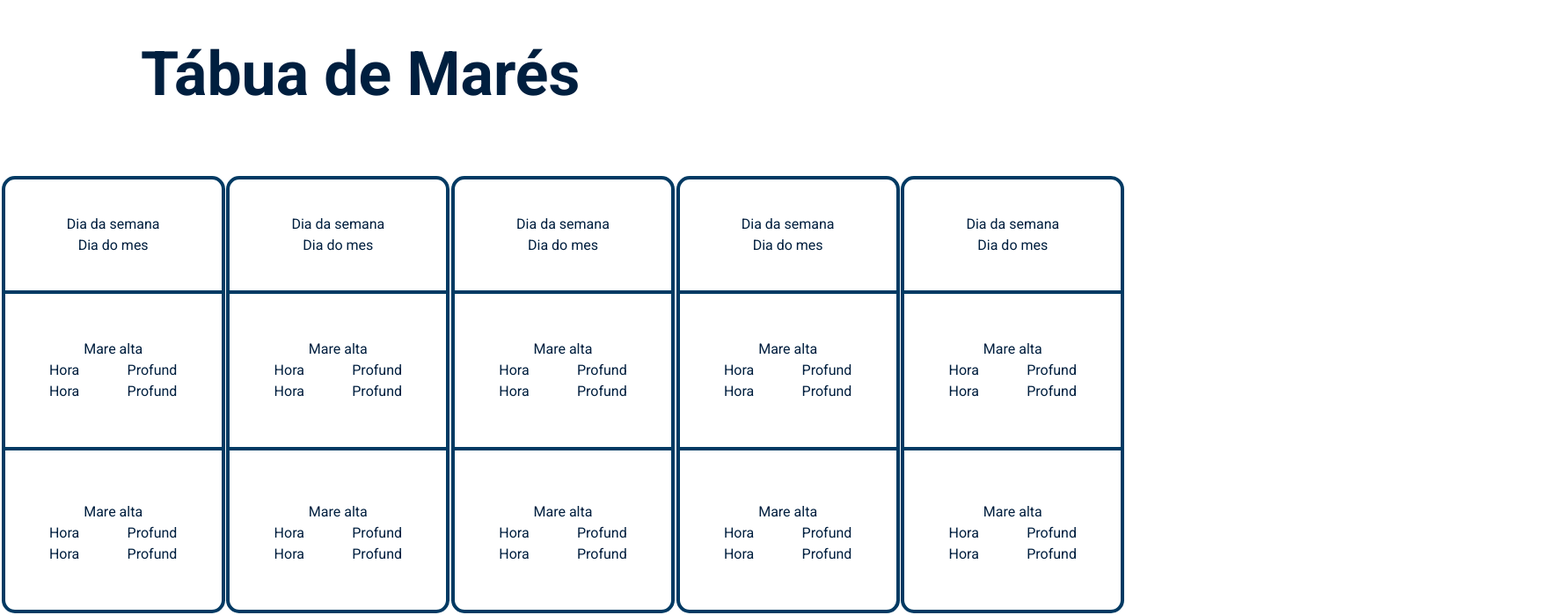
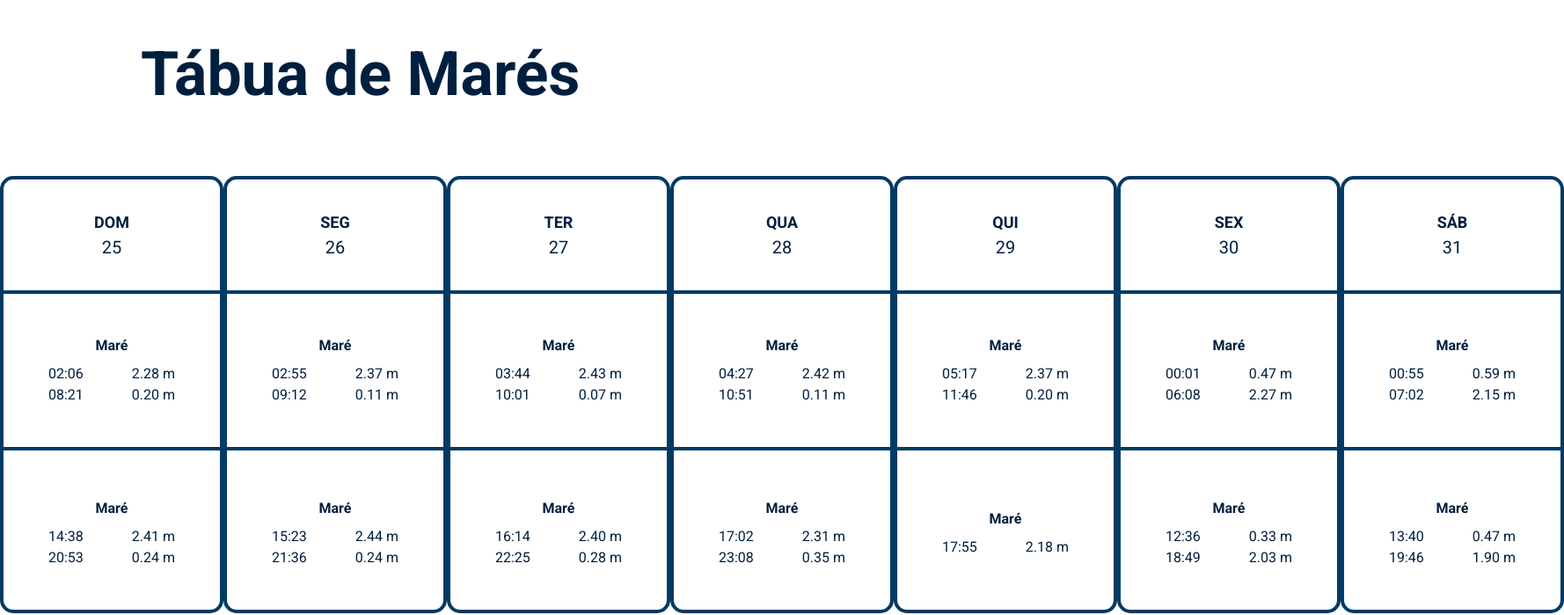
Before and after one commit to victorsimasdev/react-riseup, a React (Vite) app: page /tabua-de-mares in a window 1280 px wide. Shown: the part 80-779 px from the top of the page at 88% size, 1778 px wide, since content can reach past the window. Built offline with nearby package versions, Linux system fonts and the light colour scheme.

Commit message:
feat: Adicionado dados de maré via json.

```diff
--- a/src/components/CardTabelaMare.jsx
+++ b/src/components/CardTabelaMare.jsx
@@ -1,34 +1,33 @@
-export function CardTabelaMare() {
+export function CardTabelaMare({ dia, semana, mares }) {
+  const primeiraSessao = mares.slice(0, 2);
+  const segundaSessao = mares.slice(2, 4);
+
   return (
     <div className="border-4 h-[31.0625rem] w-[15.875rem] rounded-[15px] border-[var(--background-header)]">
       <div className="border-b-4 border-[var(--background-header)] h-[8.13rem] flex flex-col items-center justify-center">
-        <h1>Dia da semana</h1>
-        <h2>Dia do mes</h2>
+        <h1 className="font-bold text-lg">{semana}</h1>
+        <h2 className="text-xl">{dia}</h2>
       </div>
       <div className="border-b-4 border-[var(--background-header)] h-[11.12rem] flex flex-col items-center justify-center">
-        <h1>Mare alta</h1>
+        <h1 className="mb-2 font-semibold">Maré</h1>
         <div className="w-[15.875rem]">
-          <div className="flex justify-evenly">
-            <p>Hora</p> {/*Buscar dados na API*/}
-            <p>Profund</p> {/*Buscar dados na API*/}
-          </div>
-          <div className="flex justify-evenly">
-            <p>Hora</p> {/*Buscar dados na API*/}
-            <p>Profund</p> {/*Buscar dados na API*/}
-          </div>
+          {primeiraSessao.map((m, i) => (
+            <div key={i} className="flex justify-evenly">
+              <p>{m.hora}</p>
+              <p>{m.altura.toFixed(2)} m</p>
+            </div>
+          ))}
         </div>
       </div>
       <div className="h-[11.81rem] flex flex-col items-center justify-center">
-        <h1>Mare alta</h1>
+        <h1 className="mb-2 font-semibold">Maré</h1>
         <div className="w-[15.875rem]">
-          <div className="flex justify-evenly">
-            <p>Hora</p> {/*Buscar dados na API*/}
-            <p>Profund</p> {/*Buscar dados na API*/}
-          </div>
-          <div className="flex justify-evenly">
-            <p>Hora</p> {/*Buscar dados na API*/}
-            <p>Profund</p> {/*Buscar dados na API*/}
-          </div>
+          {segundaSessao.map((m, i) => (
+            <div key={i} className="flex justify-evenly">
+              <p>{m.hora}</p>
+              <p>{m.altura.toFixed(2)} m</p>
+            </div>
+          ))}
         </div>
       </div>
     </div>
--- a/src/pages/TabuaDeMaresPage.jsx
+++ b/src/pages/TabuaDeMaresPage.jsx
@@ -1,5 +1,78 @@
 import { CardTabelaMare } from '../components/CardTabelaMare';
 import { Header } from '../components/Header';
+
+
+const dadosMares = [
+  {
+    dia: 25,
+    semana: "DOM",
+    mares: [
+      { hora: "02:06", altura: 2.28 },
+      { hora: "08:21", altura: 0.20 },
+      { hora: "14:38", altura: 2.41 },
+      { hora: "20:53", altura: 0.24 }
+    ]
+  },
+  {
+    dia: 26,
+    semana: "SEG",
+    mares: [
+      { hora: "02:55", altura: 2.37 },
+      { hora: "09:12", altura: 0.11 },
+      { hora: "15:23", altura: 2.44 },
+      { hora: "21:36", altura: 0.24 }
+    ]
+  },
+  {
+    dia: 27,
+    semana: "TER",
+    mares: [
+      { hora: "03:44", altura: 2.43 },
+      { hora: "10:01", altura: 0.07 },
+      { hora: "16:14", altura: 2.40 },
+      { hora: "22:25", altura: 0.28 }
+    ]
+  },
+  {
+    dia: 28,
+    semana: "QUA",
+    mares: [
+      { hora: "04:27", altura: 2.42 },
+      { hora: "10:51", altura: 0.11 },
+      { hora: "17:02", altura: 2.31 },
+      { hora: "23:08", altura: 0.35 }
+    ]
+  },
+  {
+    dia: 29,
+    semana: "QUI",
+    mares: [
+      { hora: "05:17", altura: 2.37 },
+      { hora: "11:46", altura: 0.20 },
+      { hora: "17:55", altura: 2.18 }
+    ]
+  },
+  {
+    dia: 30,
+    semana: "SEX",
+    mares: [
+      { hora: "00:01", altura: 0.47 },
+      { hora: "06:08", altura: 2.27 },
+      { hora: "12:36", altura: 0.33 },
+      { hora: "18:49", altura: 2.03 }
+    ]
+  },
+  {
+    dia: 31,
+    semana: "SÁB",
+    mares: [
+      { hora: "00:55", altura: 0.59 },
+      { hora: "07:02", altura: 2.15 },
+      { hora: "13:40", altura: 0.47 },
+      { hora: "19:46", altura: 1.90 }
+    ]
+  }
+];
 
 function TabuaDeMaresPage(){
   return (
@@ -7,11 +80,14 @@ function TabuaDeMaresPage(){
       <Header/>
       <h1 className='text-[var(--text)] ml-40 pt-[130px] font-roboto text-[4.3575rem] not-italic font-bold leading-none'>Tábua de Marés</h1>
       <div className='flex w-screen pt-[80px] justify-evenly'>
-        <CardTabelaMare />
-        <CardTabelaMare />
-        <CardTabelaMare />
-        <CardTabelaMare />
-        <CardTabelaMare />
+      {dadosMares.map((dia, index) => (
+          <CardTabelaMare
+            key={index}
+            dia={dia.dia}
+            semana={dia.semana}
+            mares={dia.mares}
+          />
+        ))}
       </div>
     </div>
   )
```
